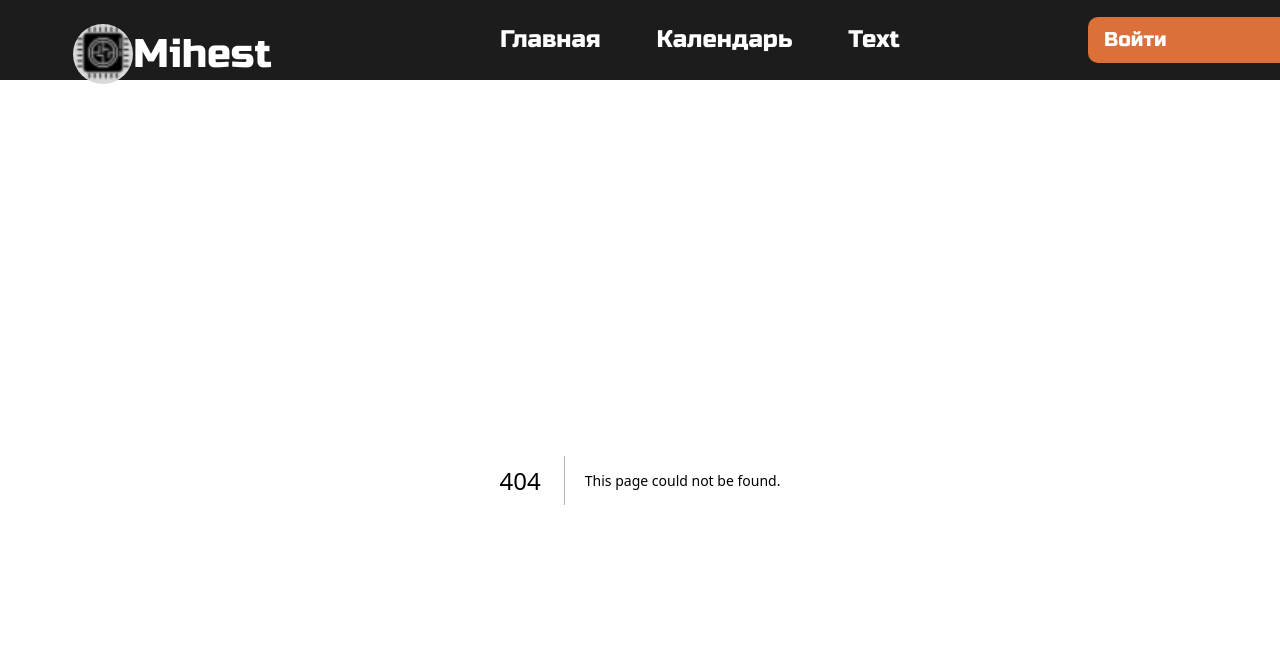
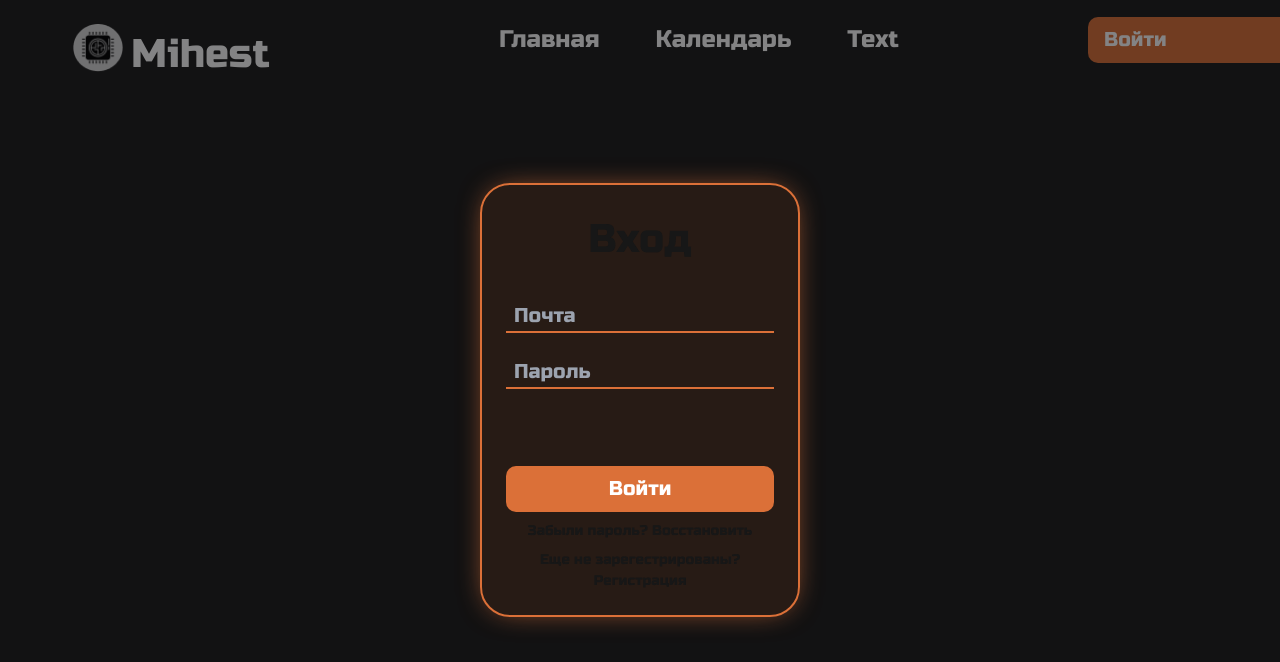
Before and after one commit to HachBoB/final_Pervenstvo, a Next.js app in the folder frontend/: page /auth in a window 1280 px wide. Before the commit this address had no page. Shown: the top 662 px of the page. Built offline with nearby package versions, Linux system fonts and the light colour scheme.

Commit message:
але? але? че пенис ворк простаивает? воркаем воркем

```diff
--- /dev/null
+++ b/frontend/app/auth/page.jsx
@@ -0,0 +1,20 @@
+export default function reg() {
+    return (
+      <div className=" fixed top-0 left-0 right-0 bottom-0 bg-zinc-950 bg-opacity-50 flex justify-center items-center z-20 ">
+        <div className="w-1/4 border-[#DB7038] border-2 rounded-[30px] flex shadow-custom bg-[#313131] p-6 bg-[#DD71351A] flex-col ">
+          <p className="mb-8 text-center text-[40px]">Вход</p>
+          <form action="" className="flex flex-col gap-6">
+            <input type="email" name="email" className="bg-transparent border-b-2 border-[#DB7038] px-2 text-[20px] focus:outline-[#DB7038] focus:outline-none" placeholder="Почта"/>
+            <input type="password" name="password" className="bg-transparent border-b-2 border-[#DB7038] px-2 text-[20px] focus:outline-[#DB7038] focus:outline-none" placeholder="Пароль"/>
+            <button type="submit" className="bg-[#DB7038] text-white py-2 rounded-[10px] text-[20px] mt-[20%]">Войти</button>
+          </form>
+          <p className="mt-2 text-center text-[14px]">
+            Забыли пароль? <a href="">Восстановить</a>
+          </p>
+          <p className="mt-2 text-center text-[14px]">
+            Еще не зарегестрированы? <a href="">Регистрация</a>
+          </p>
+        </div>
+      </div>
+    );
+  }
--- a/frontend/app/layout.jsx
+++ b/frontend/app/layout.jsx
@@ -26,15 +26,15 @@ export default function RootLayout({ children }) {
         >
         <header className="flex bg-[#1C1C1C] h-[10vh] justify-between">
             <div className="flex pl-[73px] pt-[24px]">
-                <div className="rounded-full bg-[#D9D9D9] h-[60px]">
+                <div>
                     <Image
-                        src="/image%203.png"
+                        src="/logo.png"
                         alt="Logo"
-                        width={60}
-                        height={60}
+                        width={50}
+                        height={40}
                     />
                 </div>
-                <span className="text-[#FFFFFF] text-[40px]">Mihest</span>
+                <span className="ml-2 text-[#FFFFFF] text-[40px]">Mihest</span>
             </div>
             <div className="flex space-x-6 pl-10 text-[24px] justify-center">
                 <Link
--- /dev/null
+++ b/frontend/app/personal/page.jsx
@@ -0,0 +1,5 @@
+export default function Personal() {
+    return (
+        <div></div>
+    );
+}
--- /dev/null
+++ b/frontend/app/reg/page.jsx
@@ -0,0 +1,19 @@
+export default function reg() {
+  return (
+    <div className=" fixed top-0 left-0 right-0 bottom-0 bg-zinc-950 bg-opacity-50 flex justify-center items-center z-20 ">
+      <div className="w-1/4 border-[#DB7038] border-2 rounded-[30px] flex shadow-custom bg-[#313131] p-6 bg-[#DD71351A] flex-col ">
+        <p className="mb-8 text-center text-[40px]">Регистрация</p>
+        <form action="" className="flex flex-col gap-6">
+          <input type="text" name="username" className="bg-transparent border-b-2 border-[#DB7038] px-2 text-[20px] focus:outline-[#DB7038] focus:outline-none" placeholder="Имя"/>
+          <input type="email" name="email" className="bg-transparent border-b-2 border-[#DB7038] px-2 text-[20px] focus:outline-[#DB7038] focus:outline-none" placeholder="Почта"/>
+          <input type="password" name="password" className="bg-transparent border-b-2 border-[#DB7038] px-2 text-[20px] focus:outline-[#DB7038] focus:outline-none" placeholder="Пароль"/>
+          <input type="password" name="confirmPassword" className="bg-transparent border-b-2 border-[#DB7038] px-2 text-[20px] focus:outline-[#DB7038] focus:outline-none" placeholder="Подтвердите пароль"/>
+          <button type="submit" className="bg-[#DB7038] text-white py-2 rounded-[10px] text-[20px]">Регистрация</button>
+        </form>
+        <p className="mt-2 text-center text-[14px]">
+          Уже зарегестрированы? <a href="">Вход</a>
+        </p>
+      </div>
+    </div>
+  );
+}
```
Also changed, not shown: frontend/public/logo.png (added).
